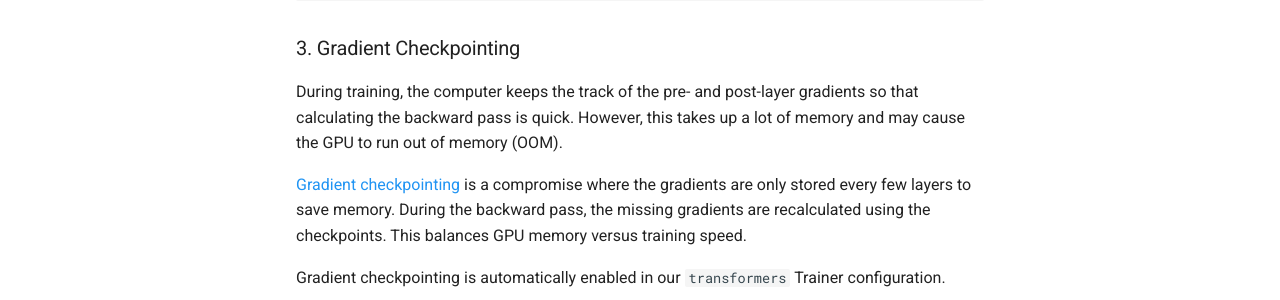
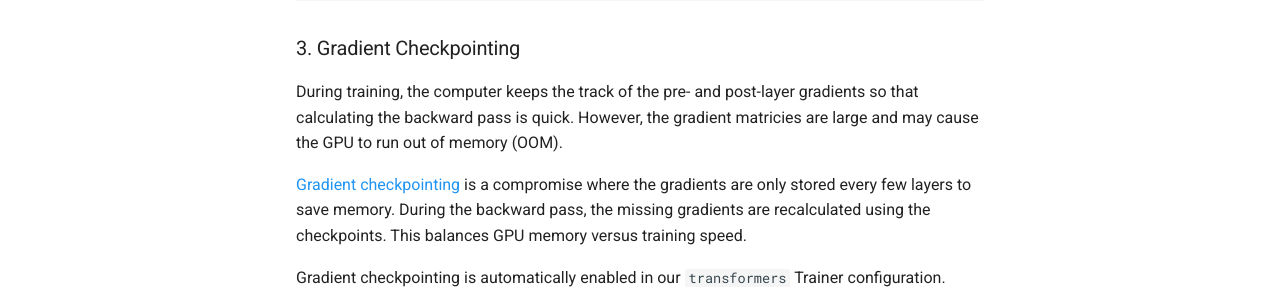
Before and after one commit to tonyreina/lora, an MkDocs documentation site: the page built from docs/training/memory-optimization.md, in a window 1280 px wide and 900 px high, scrolled down 1780 px. Shown: the part 420-720 px from the top of the window. Built offline with MkDocs 1.6.1 and Material for MkDocs 9.7.7, drawn with Linux system fonts in a browser that asks for light colours; comment, search, counter and statistics services are not loaded.

Commit message:
updating lora doc

```diff
--- a/docs/training/memory-optimization.md
+++ b/docs/training/memory-optimization.md
@@ -97,7 +97,7 @@ def setup_lora(model, cfg):
 
 During training, the computer keeps the track of the pre- and post-layer
 gradients so that calculating the backward pass is quick. However,
-this takes up a lot of memory and may cause the GPU to run out of memory (OOM).
+the gradient matricies are large and may cause the GPU to run out of memory (OOM).
 
 [Gradient checkpointing](https://github.com/cybertronai/gradient-checkpointing)
 is a compromise where the gradients are only stored every few layers to save
```
